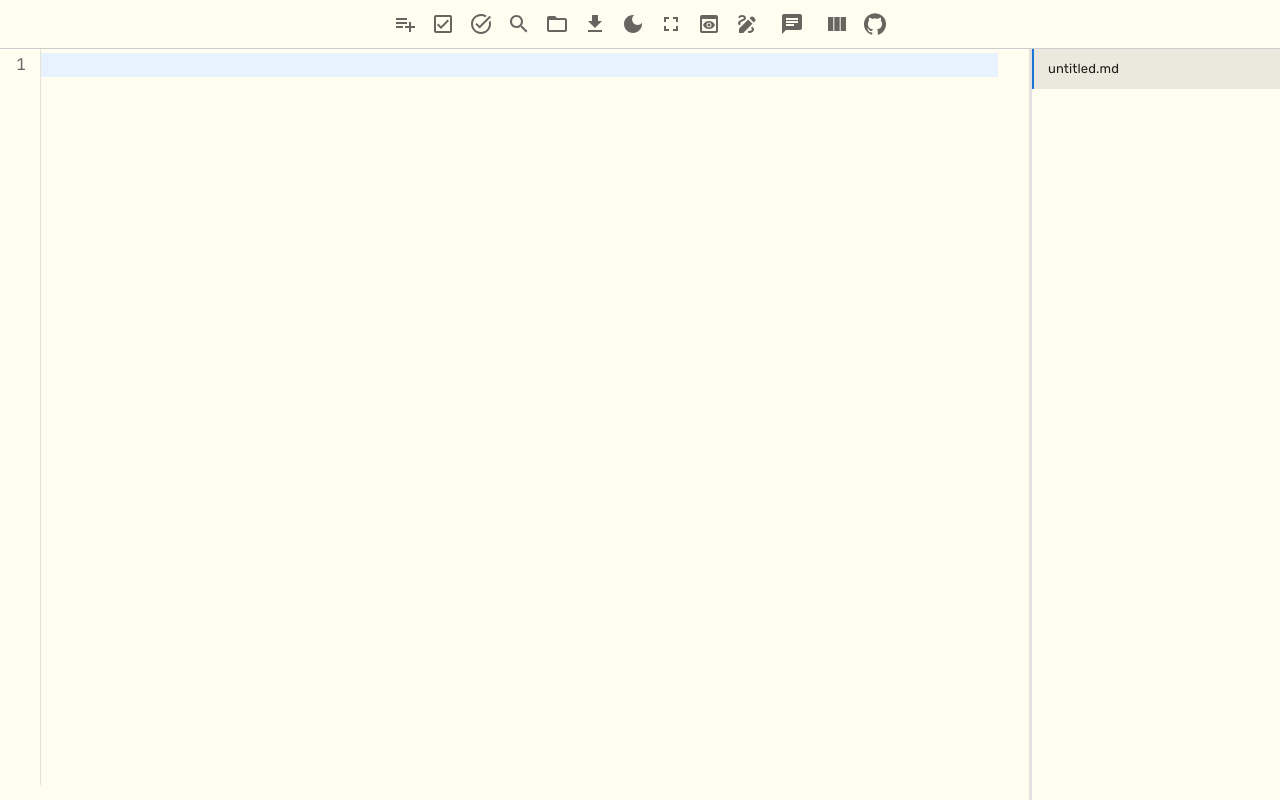
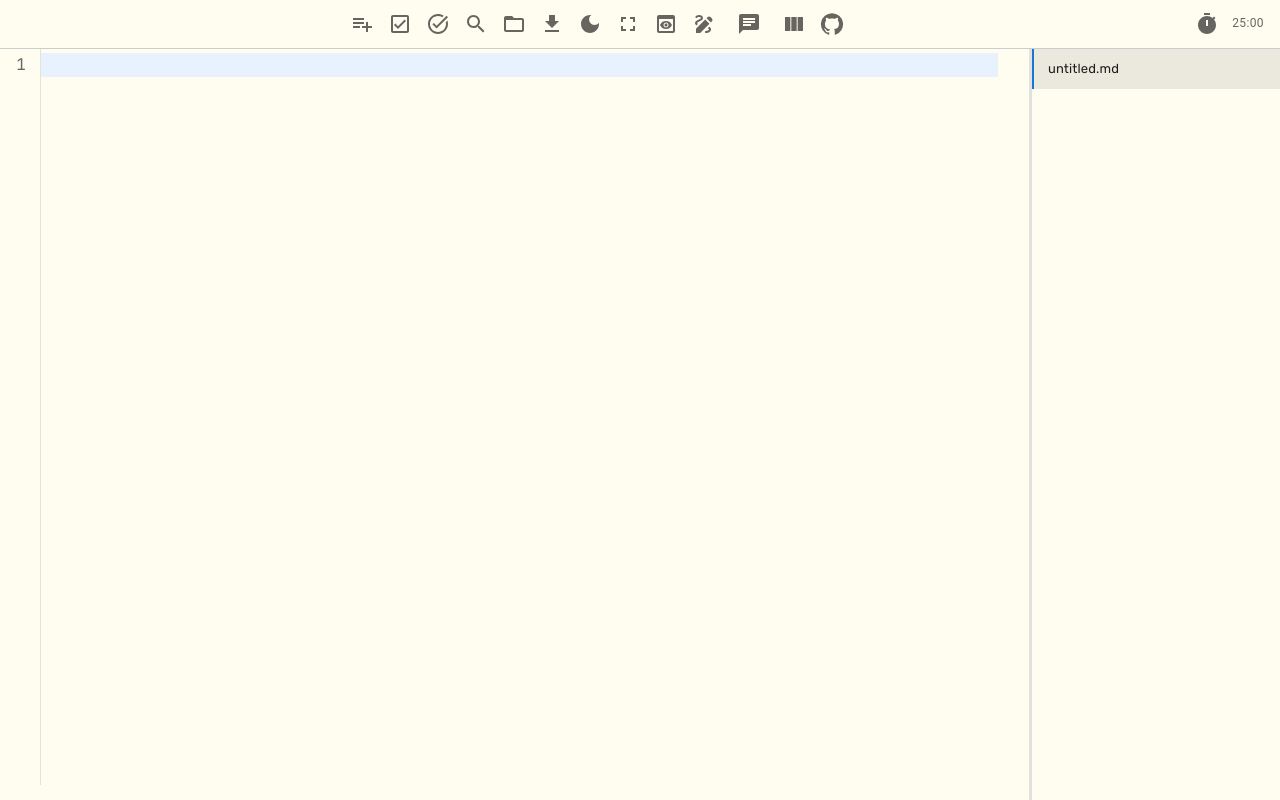
Before and after one commit to tchowdary/notepad-web, a React (Vite) app: page / in a window 1280 px wide. Built offline with nearby package versions, Linux system fonts and the light colour scheme.

Commit message:
Add Pomodoro timer with start, pause and reset functionality

```diff
--- a/src/components/Toolbar.jsx
+++ b/src/components/Toolbar.jsx
@@ -1,4 +1,4 @@
-import React, { useState } from 'react';
+import React, { useState, useEffect } from 'react';
 import {
   AppBar,
   Toolbar as MuiToolbar,
@@ -32,7 +32,10 @@ import {
   ViewColumn as SplitViewIcon,
   CalendarViewWeek as WeeklyNotesIcon,
   Search as SearchIcon,
+  Timer as TimerIcon,
+  Refresh as RefreshIcon,
 } from '@mui/icons-material';
+import { Typography, Box } from '@mui/material';
 import GitHubSettingsModal from './GitHubSettingsModal';
 import ApiKeyInput from './ApiKeyInput';
 import githubService from '../services/githubService';
@@ -72,6 +75,46 @@ const Toolbar = ({
   const [showGitHubSettings, setShowGitHubSettings] = useState(false);
   const [showApiKeyInput, setShowApiKeyInput] = useState(false);
   const [convertAnchorEl, setConvertAnchorEl] = useState(null);
+  const [pomodoroDuration, setPomodoroDuration] = useState(25 * 60);
+  const [timeLeft, setTimeLeft] = useState(pomodoroDuration);
+  const [timerActive, setTimerActive] = useState(false);
+
+  useEffect(() => {
+    let timer;
+    if (timerActive) {
+      timer = setInterval(() => {
+        setTimeLeft(prev => {
+          if (prev <= 1) {
+            clearInterval(timer);
+            setTimerActive(false);
+            alert("Pomodoro session completed!");
+            return pomodoroDuration;
+          }
+          return prev - 1;
+        });
+      }, 1000);
+    }
+    return () => clearInterval(timer);
+  }, [timerActive, pomodoroDuration]);
+
+  const toggleTimer = () => {
+    setTimerActive(prev => !prev);
+  };
+
+  const handleSetDuration = (event) => {
+    event.preventDefault();
+    const minutes = parseInt(prompt("Set Pomodoro duration (minutes):", String(pomodoroDuration / 60)), 10);
+    if (isNaN(minutes) || minutes <= 0) return;
+    const seconds = minutes * 60;
+    setPomodoroDuration(seconds);
+    setTimeLeft(seconds);
+    setTimerActive(false);
+  };
+
+  const resetTimer = () => {
+    setTimerActive(false);
+    setTimeLeft(pomodoroDuration);
+  };
 
   const handleGitHubSync = async () => {
     if (!githubService.isConfigured()) {
@@ -173,12 +216,13 @@ const Toolbar = ({
         variant="dense"
         sx={{
           display: 'flex',
-          justifyContent: 'center',
+          justifyContent: 'flex-start',
           gap: 0.5,
           minHeight: '48px !important',
           padding: '0 8px !important',
         }}
       >
+        <Box sx={{ flexGrow: 1 }} />
         <Tooltip title="Quick Add Task">
           <IconButton onClick={onQuickAddClick} size="small">
             <QuickAddIcon />
@@ -344,6 +388,24 @@ const Toolbar = ({
           </IconButton>
         </Tooltip>
 
+        <Tooltip title={githubService.isConfigured() ? "Sync with GitHub" : "Configure GitHub"}>
+          <IconButton onClick={handleGitHubSync} size="small">
+            <GitHubIcon />
+          </IconButton>
+        </Tooltip>
+
+        <Box sx={{ flexGrow: 1 }} />
+
+        {/* Pomodoro Timer */}
+        <Tooltip title={timerActive ? "Pause Pomodoro" : "Start Pomodoro"}>
+          <IconButton onClick={toggleTimer} onDoubleClick={resetTimer} onContextMenu={handleSetDuration} size="small">
+            <TimerIcon sx={{ color: darkMode ? 'rgba(255,255,255,0.7)' : 'rgba(0,0,0,0.6)' }} />
+          </IconButton>
+        </Tooltip>
+        <Typography variant="caption" sx={{ ml: 0.5, mr: 1, color: darkMode ? 'rgba(255,255,255,0.7)' : 'rgba(0,0,0,0.6)' }}>
+          {`${String(Math.floor(timeLeft / 60)).padStart(2, '0')}:${String(timeLeft % 60).padStart(2, '0')}`}
+        </Typography>
+
         {/* <Tooltip title="New Tab (Ctrl+N)">
           <IconButton onClick={onNewTab} size="small">
             <AddIcon />
@@ -356,12 +418,6 @@ const Toolbar = ({
           </IconButton>
         </Tooltip> */}
 
-        <Tooltip title={githubService.isConfigured() ? "Sync with GitHub" : "Configure GitHub"}>
-          <IconButton onClick={handleGitHubSync} size="small">
-            <GitHubIcon />
-          </IconButton>
-        </Tooltip>
-
         <GitHubSettingsModal
           open={showGitHubSettings}
           onClose={() => setShowGitHubSettings(false)}
```
